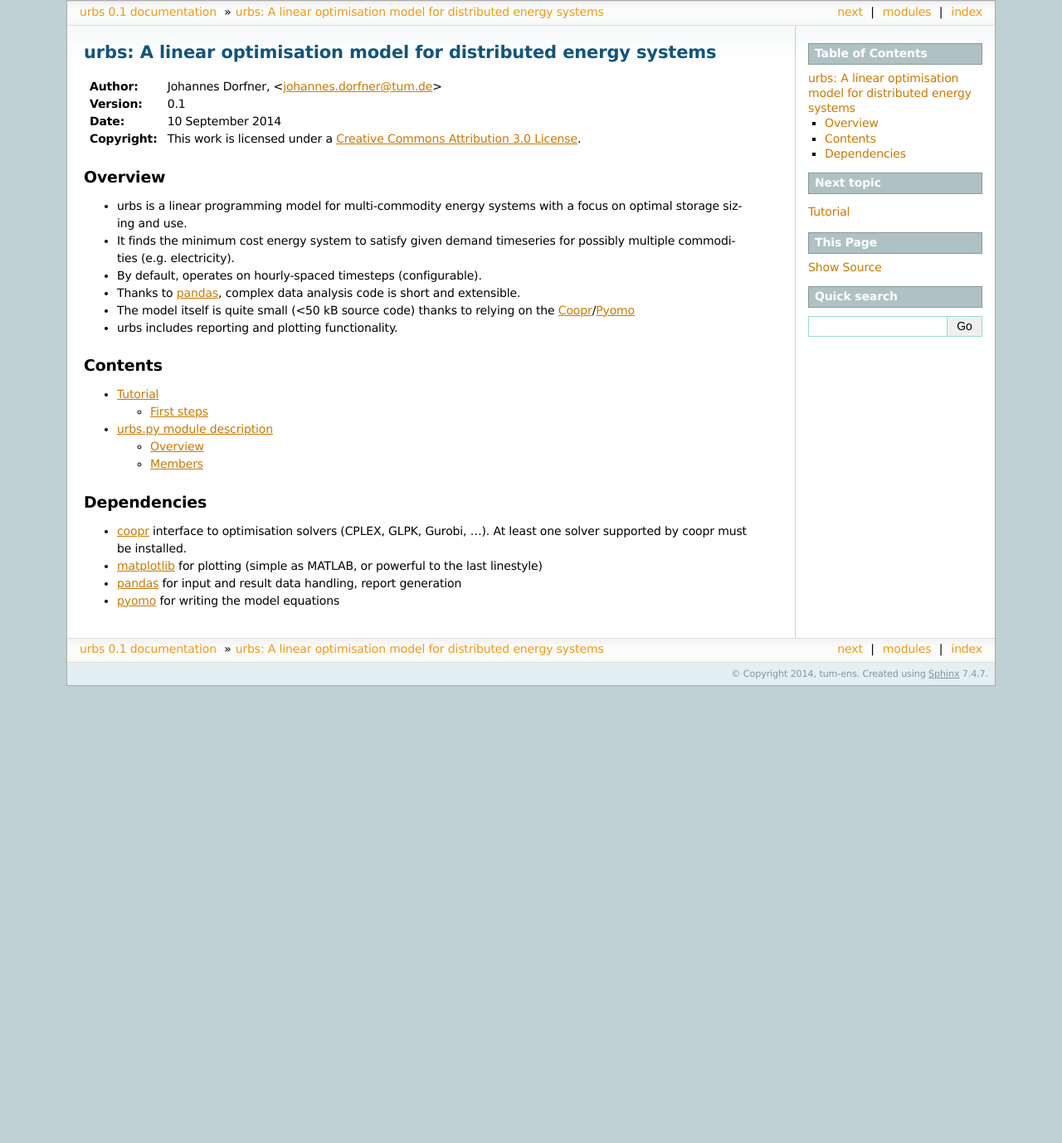
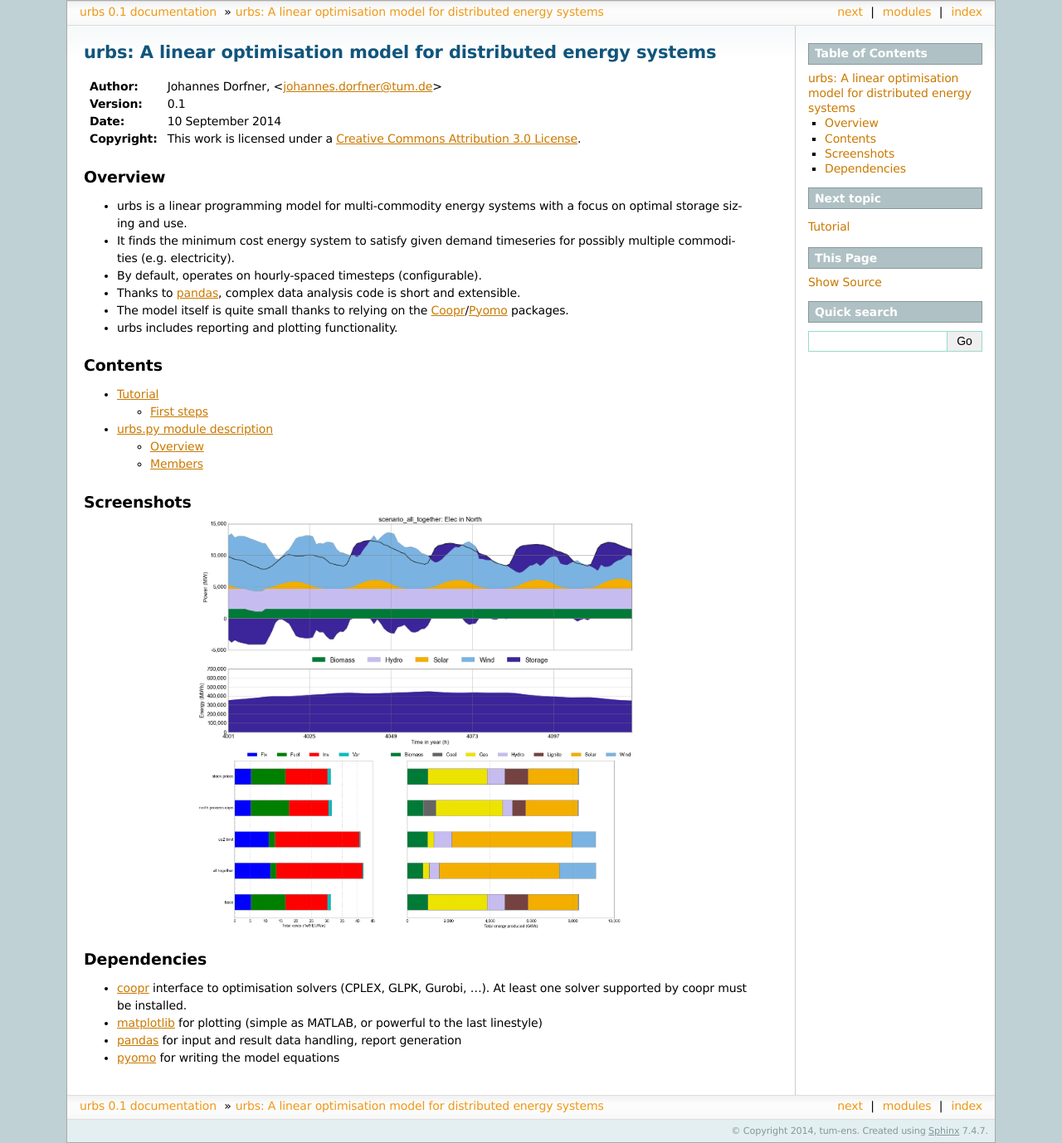
Before and after one commit to tum-ens/urbs, a Sphinx documentation site: the page built from doc/index.rst, in a window 1280 px wide. Shown: the whole page at 83% size. Built offline with Sphinx 7.4.7, drawn with Linux system fonts in a browser that asks for light colours; before the commit the page ends 900 px from its top, so only the background shows below that.

Commit message:
added screenshots to doc/img/

```diff
--- a/doc/index.rst
+++ b/doc/index.rst
@@ -23,10 +23,9 @@ Overview
   for possibly multiple commodities (e.g. electricity).
 * By default, operates on hourly-spaced timesteps (configurable).
 * Thanks to `pandas`_, complex data analysis code is short and extensible.
-* The model itself is quite small (<50 kB source code) thanks to relying on
-  the `Coopr`_/`Pyomo`_
+* The model itself is quite small thanks to relying on the `Coopr`_/`Pyomo`_
+  packages.
 * urbs includes reporting and plotting functionality.
-
 
 Contents
 --------
@@ -36,6 +35,17 @@ Contents
 
    tutorial
    api
+
+
+Screenshots
+-----------
+
+.. image:: img/plot.*
+   :width: 66%
+   :align: center
+.. image:: img/comp.*
+   :width: 66%
+   :align: center
 
 
 Dependencies
```
Also changed, not shown: README.md (+3 -3 lines), doc/img/comp.png (added), doc/img/plot.png (added), 2 other files.
